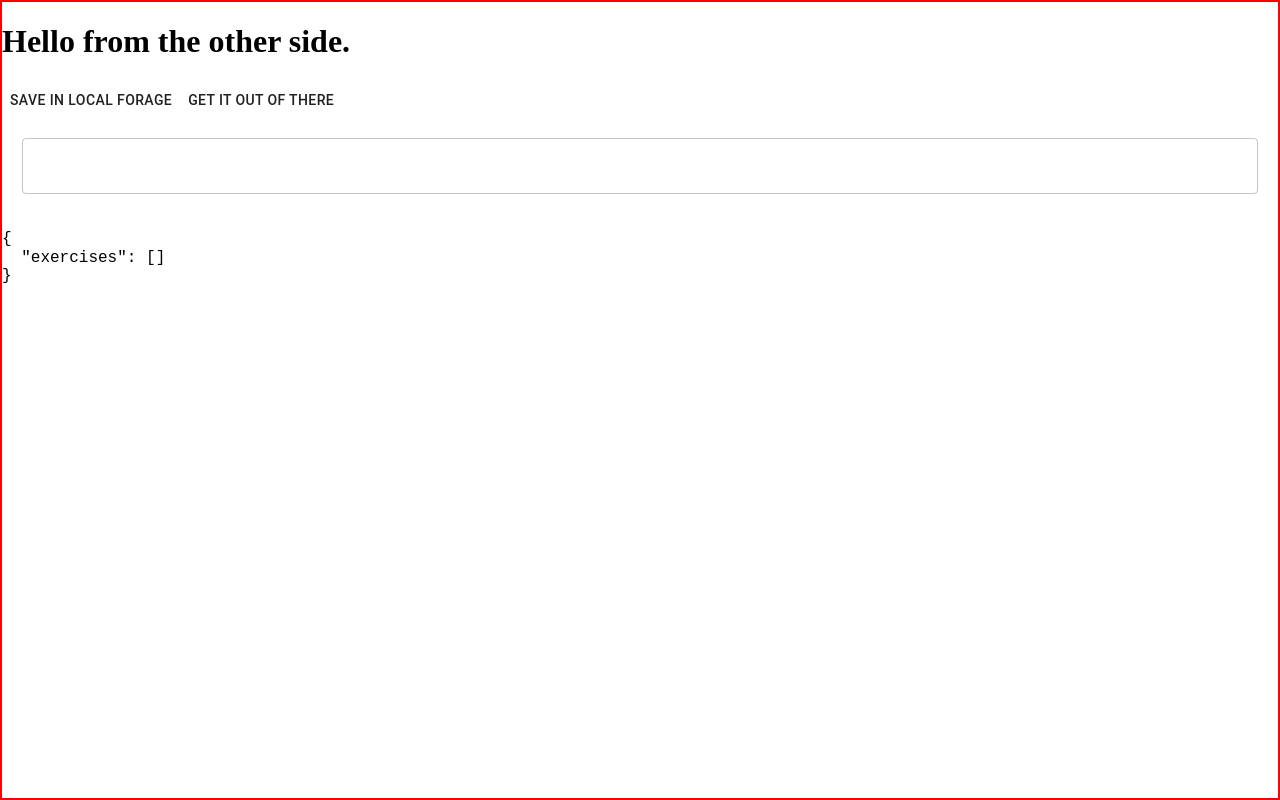
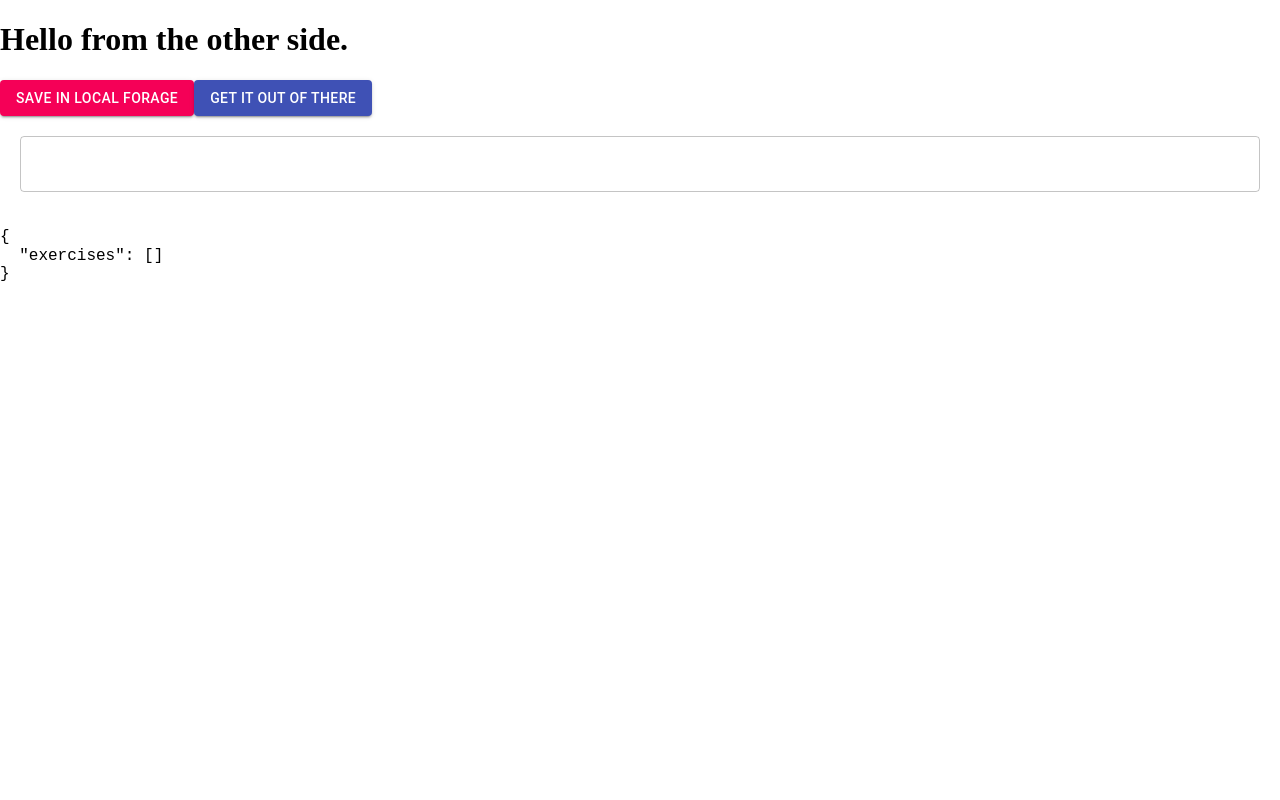
Before and after one commit to OZahnitko/exercise-tracker, a React (Create React App) app: page / in a window 1280 px wide. Built offline with nearby package versions, Linux system fonts and the light colour scheme.

Commit message:
this is a long, long man

```diff
--- a/src/App.tsx
+++ b/src/App.tsx
@@ -1,14 +1,17 @@
 import { Button, TextField } from "@material-ui/core";
 import localforage from "localforage";
 import { useState } from "react";
+
+import { RootWrapper } from "./Styles";
 
 const App = () => {
   const [exercises, setExercises] = useState<string[]>([]);
 
   return (
-    <div className="App">
+    <RootWrapper>
       <h1>Hello from the other side.</h1>
       <Button
+        color="secondary"
         onClick={async () => {
           try {
             await localforage.setItem("exercises", [
@@ -20,11 +23,13 @@ const App = () => {
             console.log(err);
           }
         }}
+        variant="contained"
       >
         SAVE in local forage
       </Button>
 
       <Button
+        color="primary"
         onClick={async () => {
           try {
             const res: string[] | null = await localforage.getItem("exercises");
@@ -33,6 +38,7 @@ const App = () => {
             console.log(err);
           }
         }}
+        variant="contained"
       >
         GET IT OUT OF THERE
       </Button>
@@ -40,7 +46,7 @@ const App = () => {
         <TextField fullWidth multiline variant="outlined" />
       </div>
       <pre>{JSON.stringify({ exercises }, null, 2)}</pre>
-    </div>
+    </RootWrapper>
   );
 };
 
--- /dev/null
+++ b/src/Styles.jsx
@@ -0,0 +1,7 @@
+import styled from "styled-components";
+
+export const RootWrapper = styled.div`
+  height: 100%;
+
+  overflow: hidden auto;
+`;
--- a/src/theme/GlobalStyle.tsx
+++ b/src/theme/GlobalStyle.tsx
@@ -6,10 +6,6 @@ export const GlobalStyle = createGlobalStyle`
 
   * {
     box-sizing: border-box;
-  }
-
-  body {
-      border: 2px solid red;
   }
 
   html,
@@ -23,8 +19,6 @@ export const GlobalStyle = createGlobalStyle`
     min-height: 100%;
     min-width: 100%;
 
-    overflow: hidden;
-
     padding: 0;
 
     width: 100%;
```
